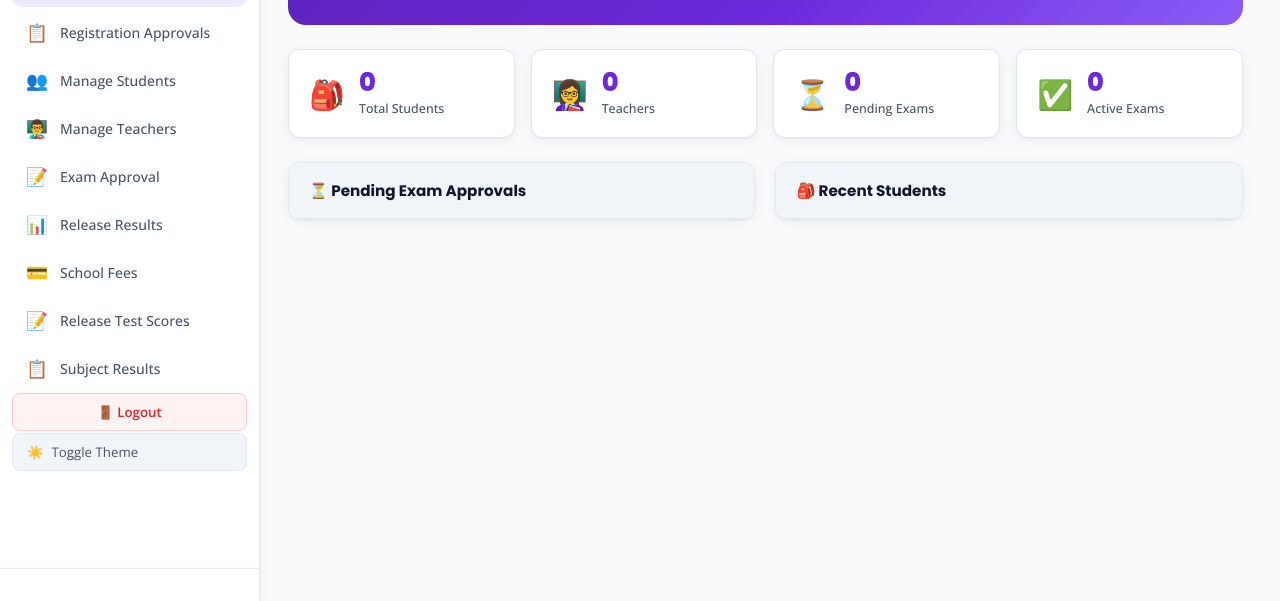
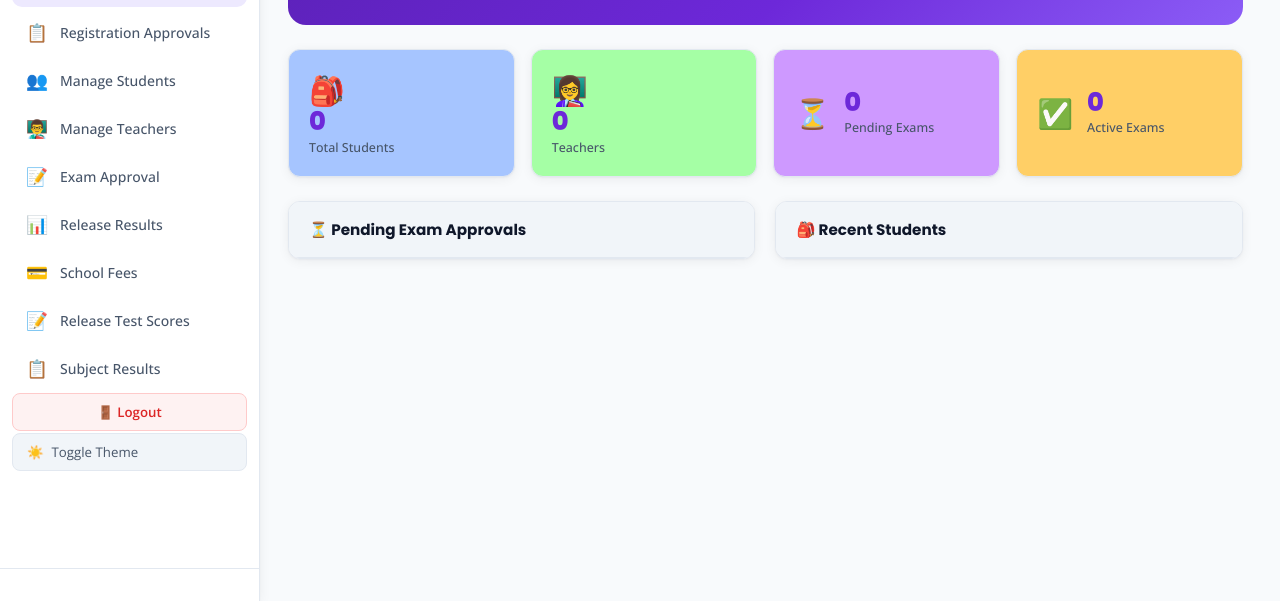
Before and after one commit to Manuel-Lab-Code/-iMadious-School-Management-System, a website: page public/admin.html in a window 1280 px wide. Shown: the part 199-800 px from the top of the page. Drawn offline with nearby package versions, Linux system fonts and the light colour scheme; no server answers; sample sign-in values are in the browser's storage.

Commit message:
Modify stat card styles in admin.html
Updated styles for stat cards in admin dashboard.

```diff
--- a/public/admin.html
+++ b/public/admin.html
@@ -111,28 +111,30 @@
       </div>
 
       <div class="stats-grid">
-        <div class="stat-card">
+        <div class="stat-card" style="background-color: rgb(166, 197, 255);"> <a href="/admin-students.html" data-section="students">
           <div class="stat-icon">🎒</div>
           <div class="stat-info">
             <div class="stat-value" id="adminStatStudents">0</div>
             <div class="stat-label">Total Students</div>
           </div>
+        </a>
         </div>
-        <div class="stat-card">
+        <div class="stat-card" style="background-color: rgb(165, 255, 165);" > <a onclick="showSection('teachers')" data-section="teachers">
           <div class="stat-icon">👩‍🏫</div>
           <div class="stat-info">
             <div class="stat-value" id="adminStatTeachers">0</div>
             <div class="stat-label">Teachers</div>
           </div>
+        </a>
         </div>
-        <div class="stat-card">
+        <div class="stat-card" style="background-color: #ce99ff;">
           <div class="stat-icon">⏳</div>
           <div class="stat-info">
             <div class="stat-value" id="adminStatPending">0</div>
             <div class="stat-label">Pending Exams</div>
           </div>
         </div>
-        <div class="stat-card">
+        <div class="stat-card" style="background-color: rgb(255, 207, 102);">
           <div class="stat-icon">✅</div>
           <div class="stat-info">
             <div class="stat-value" id="adminStatActive">0</div>
```
